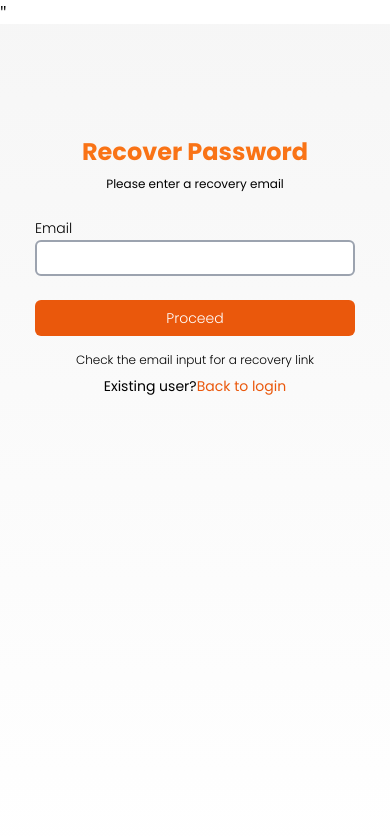
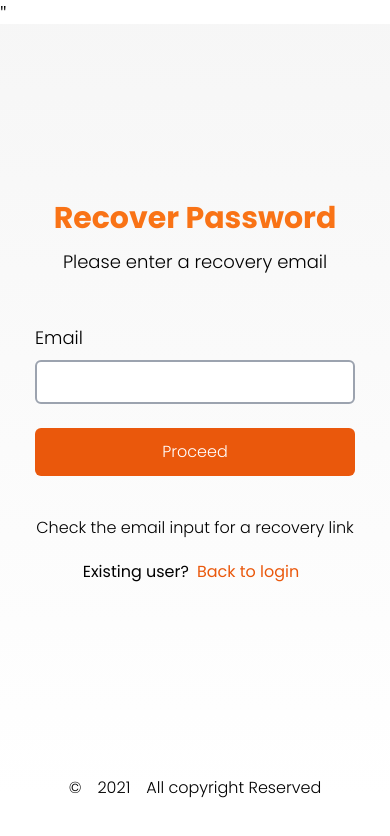
Before and after one commit to mbox-project/mbox-user, a React (Create React App) app: page /forgot-password in a window 390 px wide. Shown: the top 836 px of the page. Built offline with nearby package versions, Linux system fonts and the light colour scheme.

Commit message:
Added the footer component and made the page more responsive across different screens

```diff
--- a/src/components/Button.js
+++ b/src/components/Button.js
@@ -3,7 +3,7 @@ const Button = () => {
   return (
     <button
       type="submit"
-      className="mt-6 px-8 py-2 text-sm font-poppins text-white transition bg-orange-600 rounded-md active:bg-orange-500 w-full focus:outline-none  focus:ring"
+      className="mt-6 px-8 py-3 md:py-4 lg:py-3 text-md md:text-lg  lg:text-lg font-poppins text-white transition bg-orange-600 rounded-md active:bg-orange-500 w-full focus:outline-none  focus:ring"
     >
       Proceed
     </button>
--- /dev/null
+++ b/src/components/Footer.js
@@ -0,0 +1,10 @@
+const Footer = () => {
+  return (
+    <div className="flex font-poppins md:text-2xl md:pt-64  font-light justify-center pt-48 text-base lg:text-xs  lg:pt-32 ">
+      <p>&copy;</p>
+      <p className="px-4"> 2021</p>
+      <p> All copyright Reserved</p>
+    </div>
+  );
+};
+export default Footer;
--- a/src/components/InputForm.js
+++ b/src/components/InputForm.js
@@ -16,14 +16,14 @@ const InputForm = () => {
   };
   return (
     <form
-      className=" pl-0 max-w-xs lg:max-w-md pt-6 font-poppins font-light  m-auto"
+      className=" pl-0 max-w-xs  md:max-w-xl lg:max-w-md pt-12 font-poppins font-light  m-auto"
       onSubmit={submitHandler}
     >
-      <label className="text-sm">Email</label>
+      <label className=" text-lg  lg:text-sm">Email</label>
       <input
         type="email"
         onChange={addEmailHandler}
-        className=" border-2 border-solid border-gray-400 py-1 rounded-md w-full  visible"
+        className=" border-2 border-solid border-gray-400 py-2 md:py-3 lg:py-2 mt-2 rounded-md w-full  "
       />
 
       <Button />
--- a/src/pages/ForgotPassword/ForgotPassword.jsx
+++ b/src/pages/ForgotPassword/ForgotPassword.jsx
@@ -1,28 +1,31 @@
 import React from "react";
 import Heroimg from "../../images/recoverpasswordimg.png";
 import InputForm from "../../components/InputForm";
+import Footer from "../../components/Footer";
 
 const ForgotPassword = () => {
   return (
-    <section className="forgotpasswordbg h-screen  block lg:grid grid-cols-2">
+    <section className="forgotpasswordbg overflow-y-hidden block lg:grid grid-cols-2">
       <div className="hidden lg:block">
-        <img src={Heroimg} className="h-full " />
+        <img src={Heroimg} className=" object-cover  overflow-hidden" />
+        <p className="">Hello, Friend</p>
       </div>
-      <div className=" pt-28 lg:pt-44">
-        <h2 className="text-orange-500  font-poppins font-extrabold text-2xl flex justify-center">
+      <div className=" pt-44">
+        <h2 className="text-orange-500 text-3xl md:text-5xl  font-poppins font-extrabold lg:text-2xl flex justify-center">
           Recover Password
         </h2>
-        <p className="flex font-poppins font-200 justify-center text-xs pt-2">
+        <p className="flex font-poppins font-light text-lg md:text-xl md:pt-6 justify-center  pt-3 lg:text-xs lg:pt-2">
           Please enter a recovery email
         </p>
 
         <InputForm />
-        <p className="flex font-poppins font-light justify-center text-xs pt-4">
+        <p className="flex font-poppins font-light md:text-xl md:pt-12  justify-center text-base pt-10 lg:text-xs lg:pt-4">
           Check the email input for a recovery link
         </p>
-        <p className=" flex justify-center font-poppins lg:block lg:max-w-md lg:m-auto pt-2 text-sm">
-          Existing user? <a className="text-orange-600">Back to login</a>
+        <p className=" flex justify-center font-poppins text-base md:text-lg md:pt-7 lg:block lg:max-w-md pt-5 lg:m-auto lg:pt-3 lg:text-xs">
+          Existing user? <a className="text-orange-600 px-2">Back to login</a>
         </p>
+        <Footer />
       </div>
     </section>
   );
```
